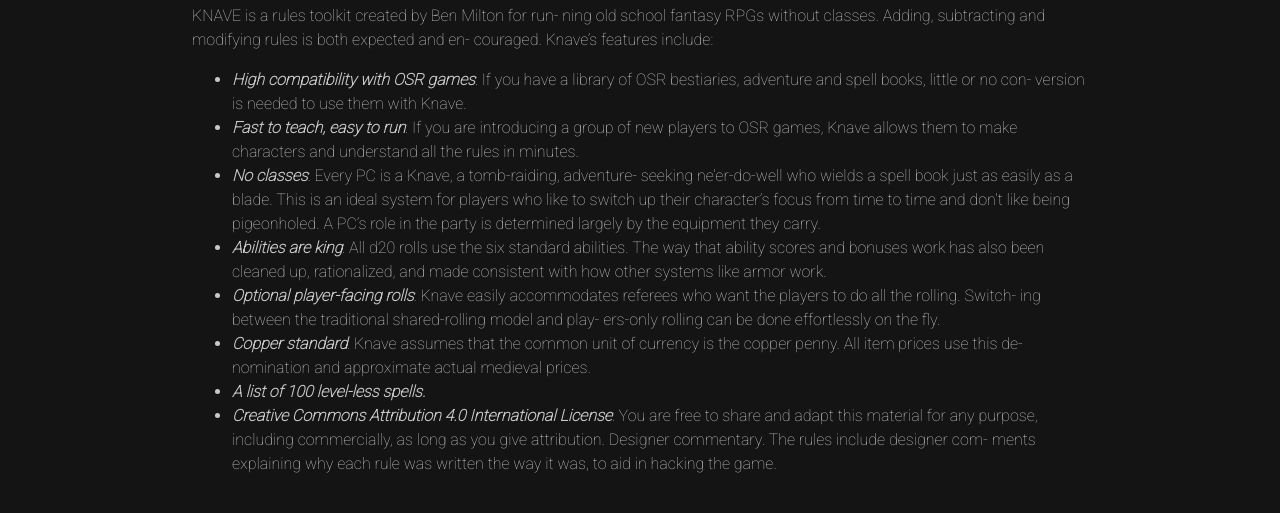
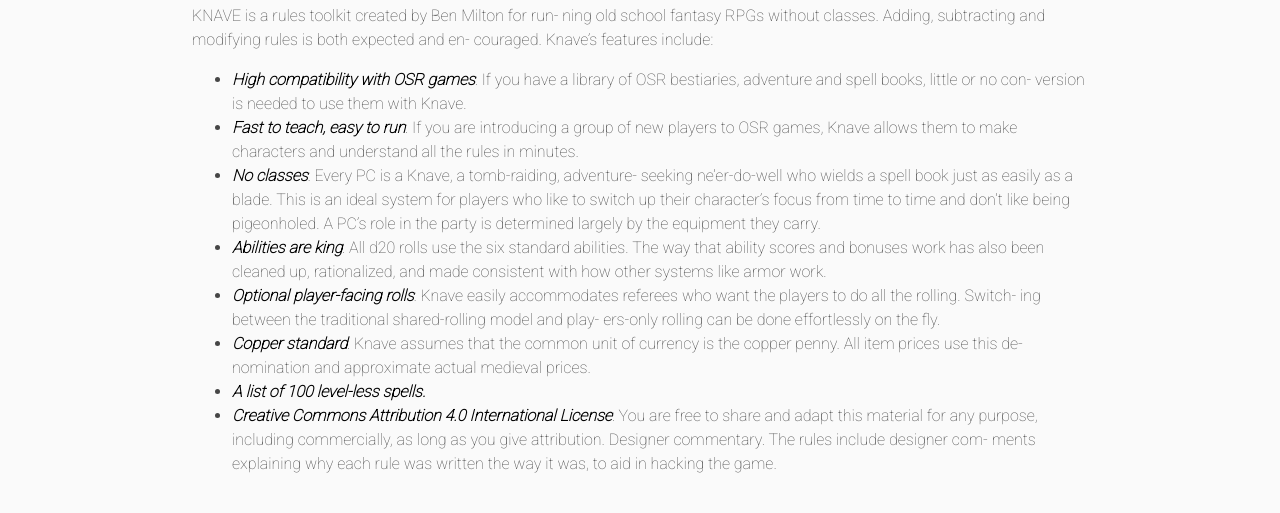
Before and after one commit to tylergreason/knave-mobile-app, a plain HTML site: page index.html in a window 1280 px wide. Shown: the part 230-743 px from the top of the page. Drawn offline with Linux system fonts and the light colour scheme.

Commit message:
Changed colors from black bg/white text to opposite for easier readability

```diff
--- a/style.css
+++ b/style.css
@@ -2,12 +2,13 @@
 :root {
     --drawerWidth: 200px;
     --drawerColor: rgb(50,50,50);
-    --textColor: rgb(200,200,200);
-    --backgroundColor: rgb(20,20,20);
+    --textColor: rgb(70,70,70);
+    --backgroundColor: rgb(250,250,250);
     --drawerBackgroundColor: rgb(200,200,200);
     --listBackgroundColor: rgba(100,100,100,0.5);
     --borderRadius: 7px;
     --standardWidth: calc(70vw);
+    --boldTextColor: rgb(0,0,0);
 }
 
 body {
@@ -158,6 +159,7 @@ main {
 
 b {
     font-style: italic;
+    color: var(--boldTextColor);
 }
 
 h2 {
```
